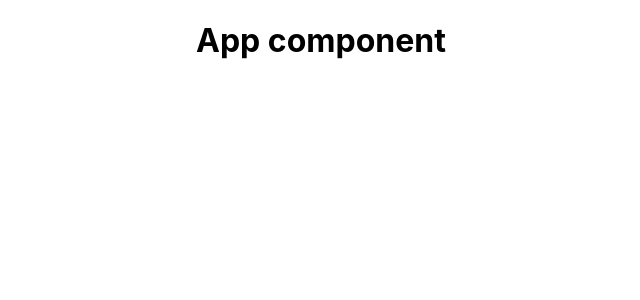
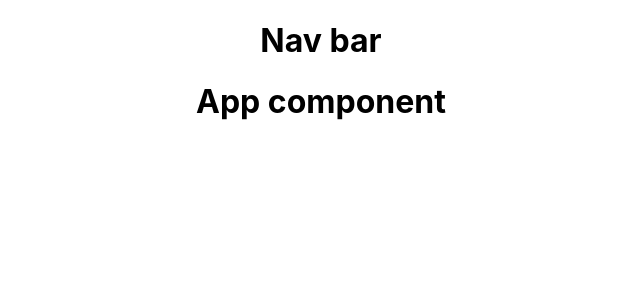
Before and after one commit to mutuotakelvin/airbnb-experince-clone-app, a React (Create React App) app: page / in a window 1280 px wide. Shown: the top 300 px of the page, without its empty margins (319-959 px from the left). Built offline with nearby package versions, Linux system fonts and the light colour scheme.

Commit message:
Add navbar component

```diff
--- a/src/App.js
+++ b/src/App.js
@@ -1,8 +1,10 @@
 import './App.css';
+import Navbar from './components/navbar/Navbar';
 
 function App() {
   return (
     <div className="App">
+      <Navbar />
       <h1>App component</h1>
     </div>
   );
--- /dev/null
+++ b/src/components/navbar/Navbar.js
@@ -0,0 +1,13 @@
+import React, { Component } from 'react';
+
+class Navbar extends Component {
+    render() {
+        return (
+            <div>
+                <h1>Nav bar</h1>
+            </div>
+        );
+    }
+}
+
+export default Navbar;
```
